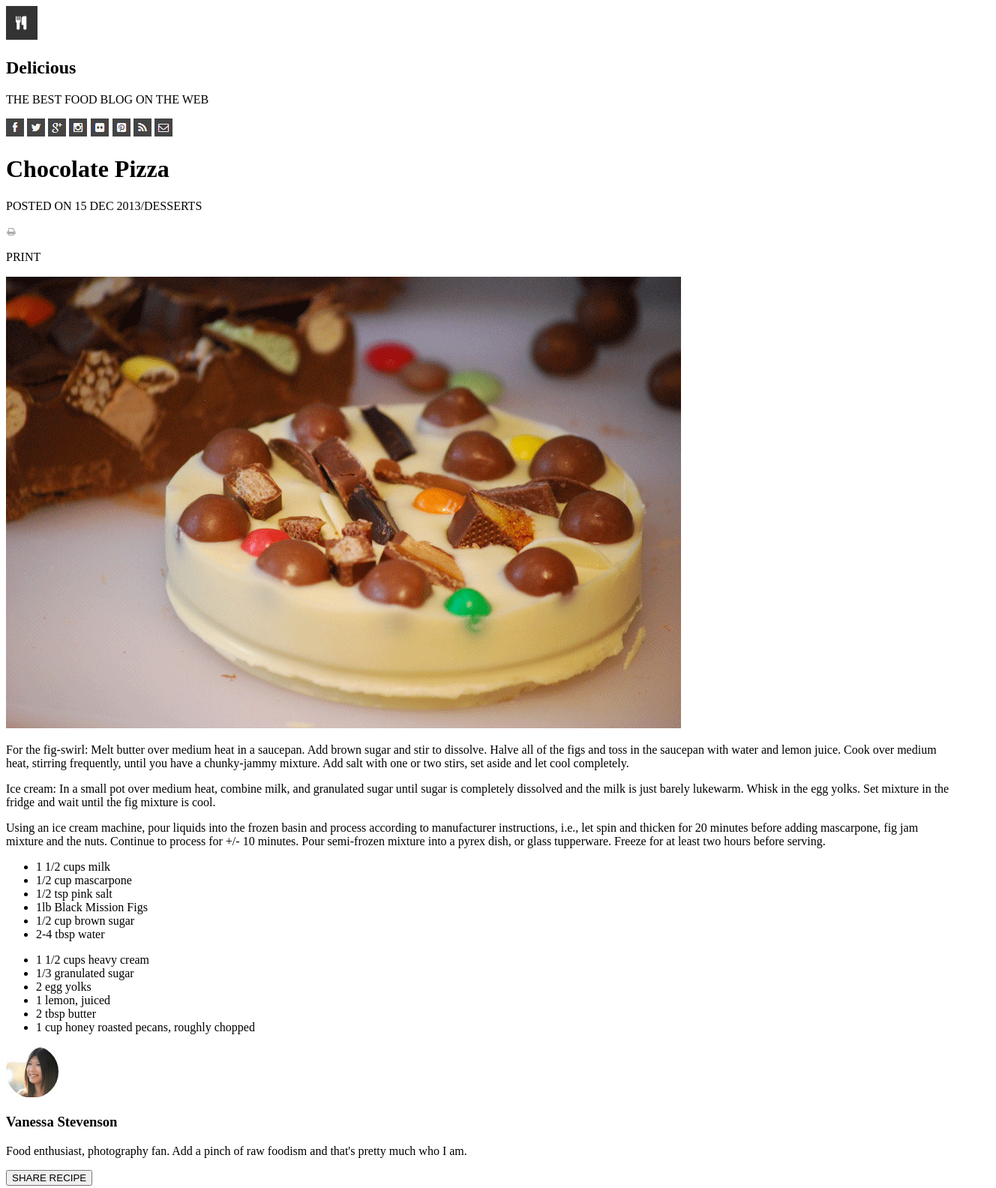
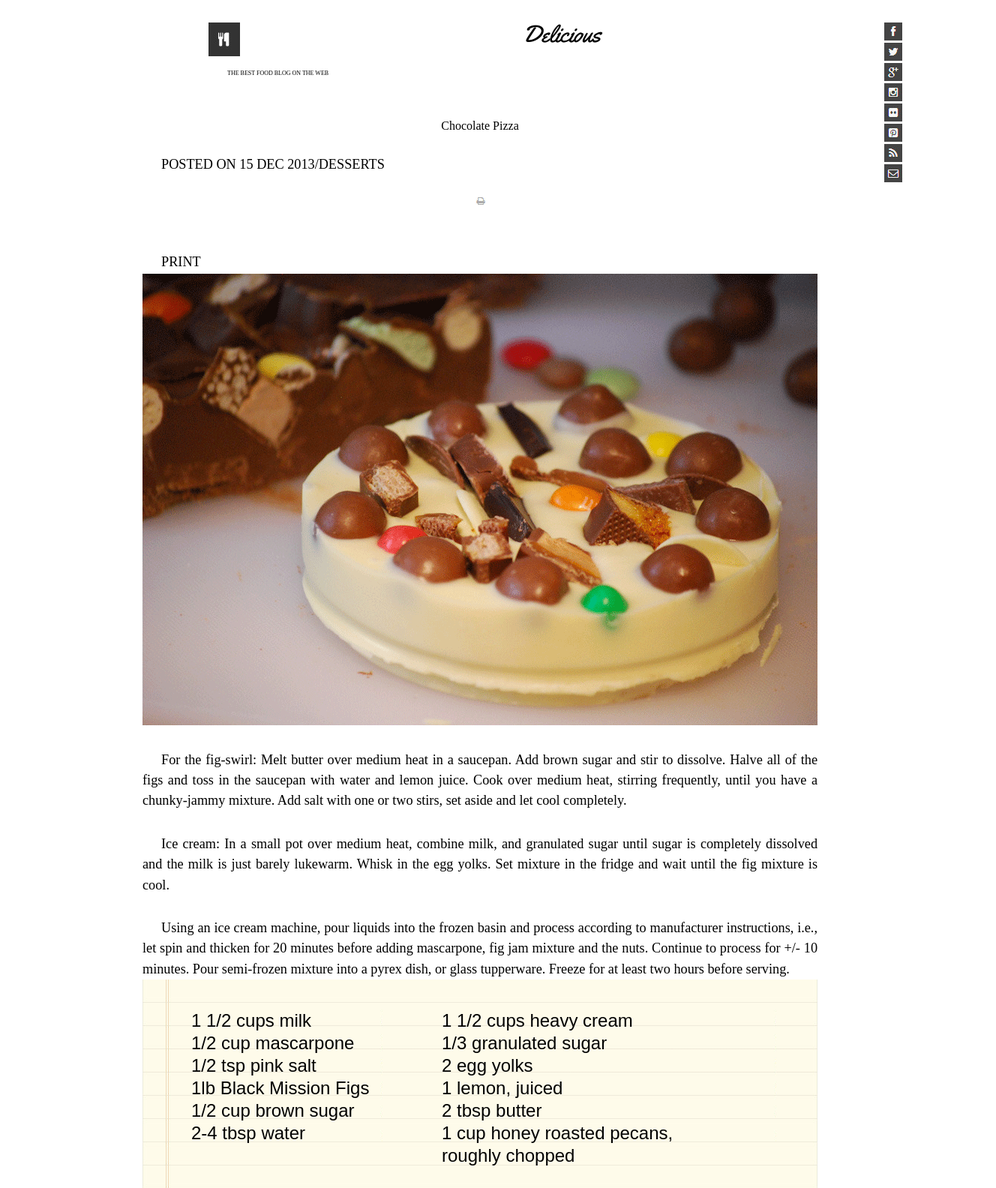
Before and after one commit to yoshiontheloose/chocolate-pizza, a plain HTML site: page index.html in a window 1280 px wide. Shown: the top 1584 px of the page at 75% size, 1328 px wide, since content can reach past the window. Drawn offline with Linux system fonts and the light colour scheme; a web font is replaced by a local one.

Commit message:
styling underway

```diff
--- a/index.html
+++ b/index.html
@@ -2,11 +2,21 @@
 <html lang="en">
 <head>
   <title>Delicious: Chocolate Pizza</title>
+  <link rel='stylesheet' type='text/css' href='reset.css'>
+  <link rel='stylesheet' type='text/css' href='style.css'>
+  <link rel="preconnect" href="https://fonts.gstatic.com">
+  <link href="https://fonts.googleapis.com/css2?family=Yellowtail&display=swap" rel="stylesheet">
+  <link rel=“preconnect” href=“https://fonts.gstatic.com”>
+  <link href=“https://fonts.googleapis.com/css2?family=Oswald:wght@400;440&display=swap” rel=“stylesheet”>
+  <link rel="preconnect" href="https://fonts.gstatic.com">
+  <link href="https://fonts.googleapis.com/css2?family=Delius&display=swap" rel="stylesheet">
 </head>
 <header>
-  <img src="chocolatePizzaAssets/lab-assets/logo.png">
-  <h2>Delicious</h2>
-  <p class='kookyText'>THE BEST FOOD BLOG ON THE WEB</p>
+  <div id='blogTitle'>
+    <img src="chocolatePizzaAssets/lab-assets/logo.png">
+    <h2>Delicious</h2>
+    <p class='kookyText'>THE BEST FOOD BLOG ON THE WEB</p>
+  </div>
   <div id='socials'>
     <img src="chocolatePizzaAssets/lab-assets/fb-icon.png">
     <img src="chocolatePizzaAssets/lab-assets/twit-icon.png">
@@ -22,7 +32,7 @@
   <section id='title'></section>
     <h1>Chocolate Pizza</h1>
     <p class='greyText'>POSTED ON 15 DEC 2013/DESSERTS</p>
-    <img src="chocolatePizzaAssets/lab-assets/print-icon.png">
+    <img src="chocolatePizzaAssets/lab-assets/print-icon.png" id='pizza'>
     <p class='greyText'>PRINT</p>
   </section>
   <img src='chocolatePizzaAssets/lab-assets/choco-pizza.png'>
@@ -30,7 +40,7 @@
   <p>Ice cream: In a small pot over medium heat, combine milk, and granulated sugar until sugar is completely dissolved and the milk is just barely lukewarm.  Whisk in the egg yolks.  Set mixture in the fridge and wait until the fig mixture is cool.</p>
   <p>Using an ice cream machine, pour liquids into the frozen basin and process according to manufacturer instructions, i.e., let spin and thicken for 20 minutes before adding mascarpone, fig jam mixture and the nuts.  Continue to process for +/- 10 minutes.  Pour semi-frozen mixture into a pyrex dish, or glass tupperware.  Freeze for at least two hours before serving.</p>
   <article id='recipe'>
-    <ul>
+    <ul id='column1'>
       <li>1 1/2 cups milk</li>
       <li>1/2 cup mascarpone</li>
       <li>1/2 tsp pink salt</li>
@@ -38,7 +48,7 @@
       <li>1/2 cup brown sugar</li>
       <li>2-4 tbsp water</li>
     </ul>
-    <ul>
+    <ul id='column2'>
       <li>1 1/2 cups heavy cream</li>
       <li>1/3 granulated sugar</li>
       <li>2 egg yolks</li>
@@ -54,6 +64,7 @@
     <h3>Vanessa Stevenson</h3>
     <p>Food enthusiast, photography fan. Add a pinch of raw foodism and that's pretty much who I am.</p>
     <button>SHARE RECIPE</button>
+    <img src='chocolatePizzaAssets/lab-assets/logo.png'>
   </article>
   <p class='faded'>Delicious &#169; 2013 &bull; All Rights Reserved.</p>
   <p class='faded'>Proudly published with Ghost.</p>
--- a/style.css
+++ b/style.css
@@ -0,0 +1,70 @@
+h1 {
+
+}
+h2 {
+  font-family: 'Yellowtail', cursive;
+  font-size: 2em;
+}
+h3 {
+
+}
+p {
+  width: 900px;
+  margin:auto;
+  line-height: 1.5em;
+  font-size: 1.14em;
+  text-indent: 25px;
+  text-align:justify;
+  padding-top: 30px;
+}
+header {
+  display: flex;
+  height: 100px;
+  width:900px;
+  padding: 30px 150px 30px 150px;
+}
+body {
+  text-align: center;
+  margin: 0px 10% 0px 10%;
+}
+footer {
+
+}
+
+button {
+  background-color: rgb(188,112,88);
+}
+#recipe {
+  background-image: url(chocolatePizzaAssets/lab-assets/list-bg.png);
+  width:835px;
+  height: 265px;
+  display:flex;
+  padding:40px 0px 0px 65px;
+  margin:auto;
+
+}
+ul {
+  text-align:left;
+  font-size: 1.5em;
+  line-height: 30px;
+  font-family: 'Delius', sans-serif;
+  max-height: 200px;
+}
+#column1 {
+  width: 40%;
+}
+#column2 {
+  width:45%;
+}
+.kookyText {
+  font-size: 0.5em;
+}
+#socials {
+
+}
+#blogTitle img {
+  float: left;
+}
+#pizza {
+  padding: 30px 150px 30px 150px;
+}
```
